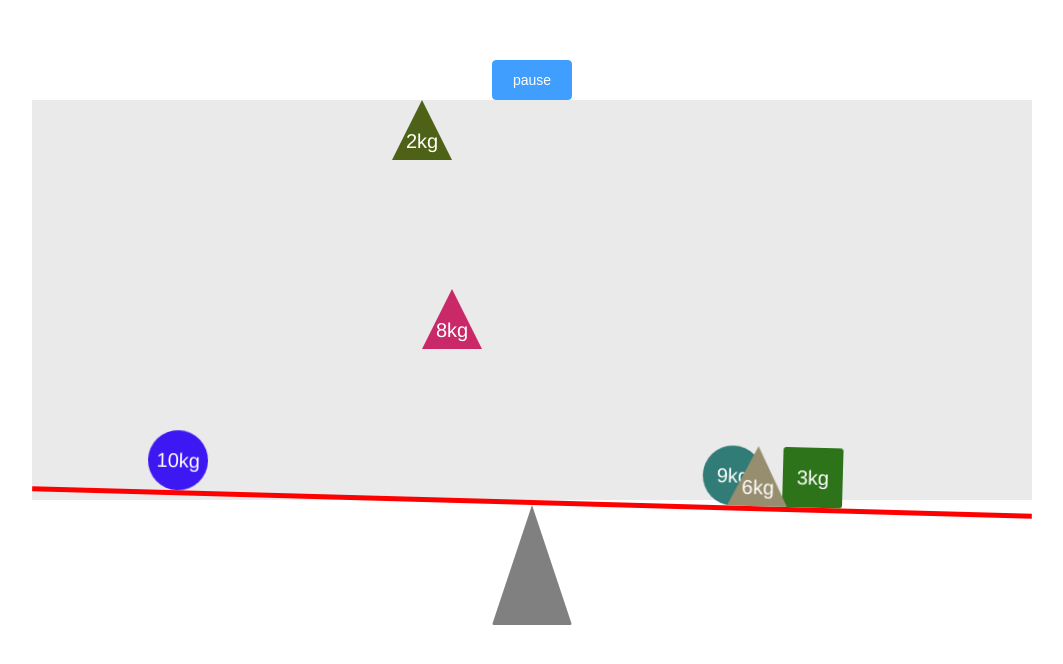
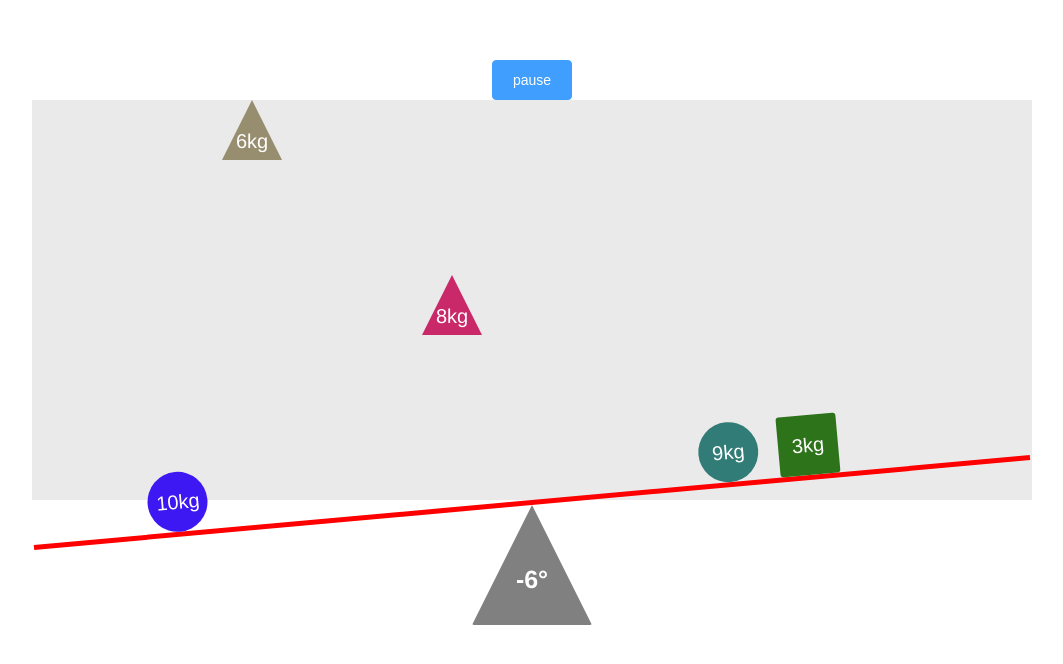
Before and after one commit to Rickk137/TeeterTotter-Game, a Vue app: page / in a window 1280 px wide. Shown: the top 664 px of the page, without its empty margins (108-1171 px from the left). Built offline with nearby package versions, Linux system fonts and the light colour scheme.

Commit message:
end the game on too much bend.

```diff
--- a/src/components/Game/Actions.vue
+++ b/src/components/Game/Actions.vue
@@ -3,6 +3,7 @@
     <button
       @click="toggleGameStatus"
       class="btn primary"
+      :disabled="status === 'end'"
     >
       <span>{{ buttonLabel }}</span>
     </button>
@@ -17,13 +18,14 @@ export default {
   computed: {
     ...mapState(['status']),
     buttonLabel () {
-      return this.status === 'pause' ? 'play' : 'pause'
+      return this.status === 'pause' ? 'continue' : 'pause'
     }
   },
   methods: {
     ...mapMutations([MUTATION_TYPES.SET_GAME_STATUS]),
     toggleGameStatus () {
-      this.setGameStatus(this.buttonLabel)
+      this.setGameStatus(this.status === 'pause' ? 'play' : 'pause'
+      )
     }
   },
 }
--- a/src/components/Game/TeeterTotter.vue
+++ b/src/components/Game/TeeterTotter.vue
@@ -17,13 +17,18 @@
         :item="item"
       />
     </div>
-    <div class="pivot" />
+    <div class="pivot">
+      <span class="angle">
+        {{Math.floor(sesawAngle) + '°'}}
+      </span>
+    </div>
   </div>
 </template>
 
 <script>
-import { mapState, mapGetters } from 'vuex';
+import { mapState, mapGetters, mapMutations } from 'vuex';
 import Item from "./Item";
+import MUTATION_TYPES from '../../store/mutation-types';
 
 export default {
   components: {
@@ -39,6 +44,16 @@ export default {
       }
     }
   },
+  methods: {
+    ...mapMutations([MUTATION_TYPES.SET_GAME_STATUS]),
+  },
+  watch: {
+    sesawAngle (newValue) {
+      console.log('newVa;:', newValue)
+      if (Math.abs(newValue) > 30)
+        this.setGameStatus('end')
+    }
+  },
 }
 </script>
 
@@ -46,11 +61,22 @@ export default {
 .pivot {
   border-radius: 2px;
   border-bottom: 120px solid gray;
-  border-left: 40px solid transparent;
-  border-right: 40px solid transparent;
+  border-left: 60px solid transparent;
+  border-right: 60px solid transparent;
   width: 0;
   height: 0;
   margin: auto;
+  position: relative;
+  .angle {
+    position: absolute;
+    top: 60px;
+    left: -60px;
+    width: 120px;
+    text-align: center;
+    font-weight: bold;
+    font-size: 25px;
+    color: white;
+  }
 }
 #seasaw {
   height: 5px;
--- a/src/store/actions.js
+++ b/src/store/actions.js
@@ -42,7 +42,6 @@ const actions = {
     dispatch('createItem', 'falling');
 
     dispatch('createItem', 'right');
-    dispatch('createItem', 'right');
   },
 };
 
--- a/src/store/getters.js
+++ b/src/store/getters.js
@@ -8,7 +8,9 @@ const getters = {
       return sum + current.weight * current.left;
     }, 0);
 
-    return (rightSum - leftSum) / 50;
+    // if (rightSum - leftSum > 20 && leftSum > 0) return 31;
+
+    return (rightSum - leftSum) / 30;
   },
 };
 
```
